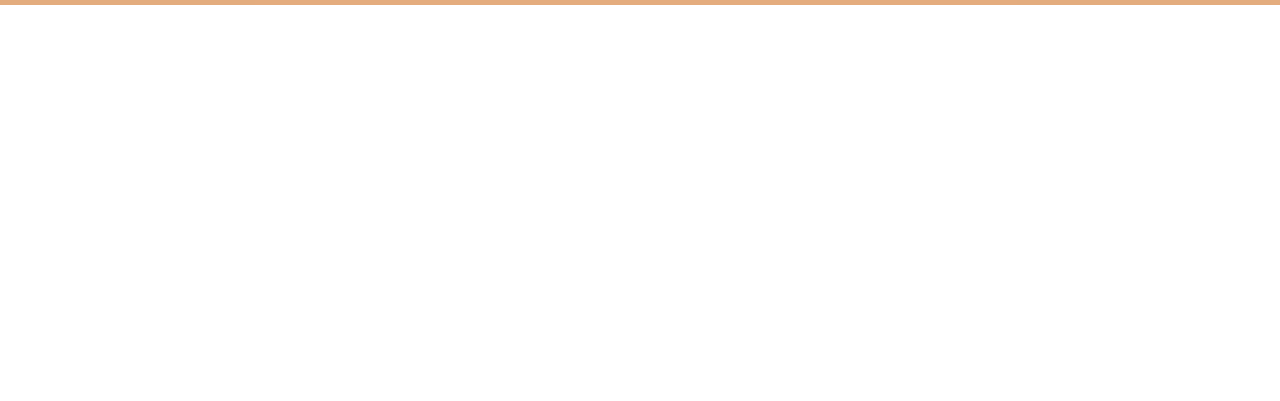
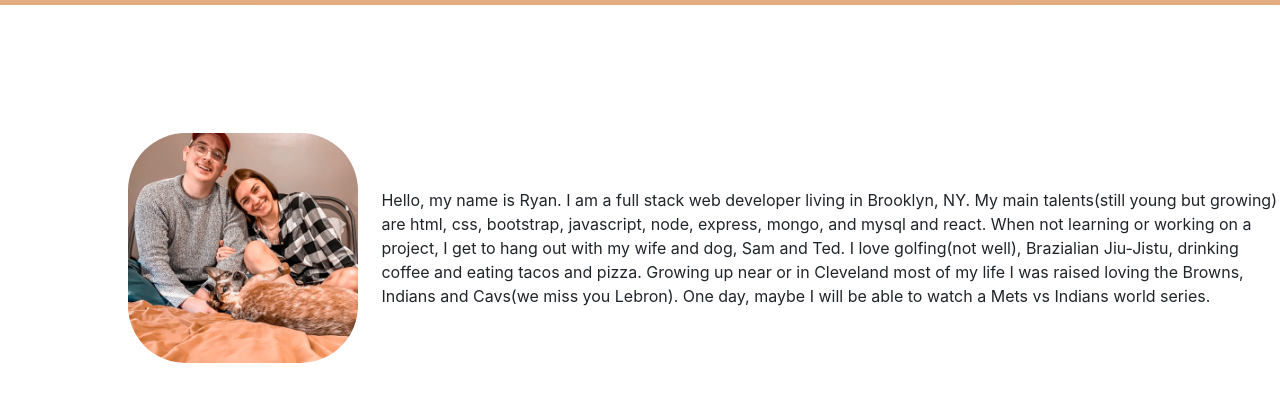
Before and after one commit to wigsters52/Portfolio, a plain HTML site: page index.html in a window 1280 px wide. Shown: the part 51-452 px from the top of the page. Drawn offline with nearby package versions, Linux system fonts and the light colour scheme.

Commit message:
home page done besides want to do some styling on button hovers and clicked

```diff
--- a/css/style.css
+++ b/css/style.css
@@ -7,9 +7,9 @@
 } */
 
 body {
-    background-image: url('Portfolio\images\IMG_2425.jpg');
-    background-size: cover;
-    background-repeat: no-repeat;
+  background-image: url('Portfolio\images\IMG_2425.jpg');
+  background-size: cover;
+  background-repeat: no-repeat;
 
 }
 
@@ -18,6 +18,7 @@ body {
   background-color: #e1a471;
   opacity: 90%;
 }
+
 .navbar-brand {
   color: black;
 }
@@ -33,3 +34,23 @@ body {
   object-fit: contain;
   opacity: 20%;
 }
+
+.box {
+  padding-top: 10%;
+  padding-left: 10%;
+  display: flex;
+  align-items: center;
+}
+
+.family-photo {
+
+  max-width: 20%;
+  max-height: 20%;
+  border-radius: 25%;
+  align-items: left;
+
+}
+
+.paragraph {
+  padding-left: 2%;
+}
--- a/index.html
+++ b/index.html
@@ -22,20 +22,33 @@
 <body>
   <container class="main-container">
     <nav class="navbar">
-      <a class="navbar-brand" href="#">
+      <a class="navbar-brand" href="index.html">
         <img src="./images/logo.png" width="30" height="30" class="d-inline-block align-top" alt="" />
         Ryan Wiggins
       </a>
       <ul class="nav justify-content-end">
         <li class="nav-item navI">
-          <a class="nav-link" href="#">Portfolio</a>
+          <a class="nav-link" href="./portfolio.html">Portfolio</a>
         </li>
         <li class="nav-item navI">
           <a class="nav-link" href="#">Contact</a>
         </li>
       </ul>
     </nav>
-
+    <div class="box">
+      <img src="./images/IMG_2425.jpg" alt="Ryan's Family Photo" class="img-fluid family-photo" />
+      <span class="paragraph">
+        Hello, my name is Ryan. I am a full stack web developer living in
+        Brooklyn, NY. My main talents(still young but growing) are html, css,
+        bootstrap, javascript, node, express, mongo, and mysql and react. When
+        not learning or working on a project, I get to hang out with my wife
+        and dog, Sam and Ted. I love golfing(not well), Brazialian Jiu-Jistu,
+        drinking coffee and eating tacos and pizza. Growing up near or in
+        Cleveland most of my life I was raised loving the Browns, Indians and
+        Cavs(we miss you Lebron). One day, maybe I will be able to watch a
+        Mets vs Indians world series.
+      </span>
+    </div>
   </container>
 
   <script src="https://code.jquery.com/jquery-3.2.1.slim.min.js"
```
Also changed, not shown: portfolio.html (added, +50 -0 lines).
